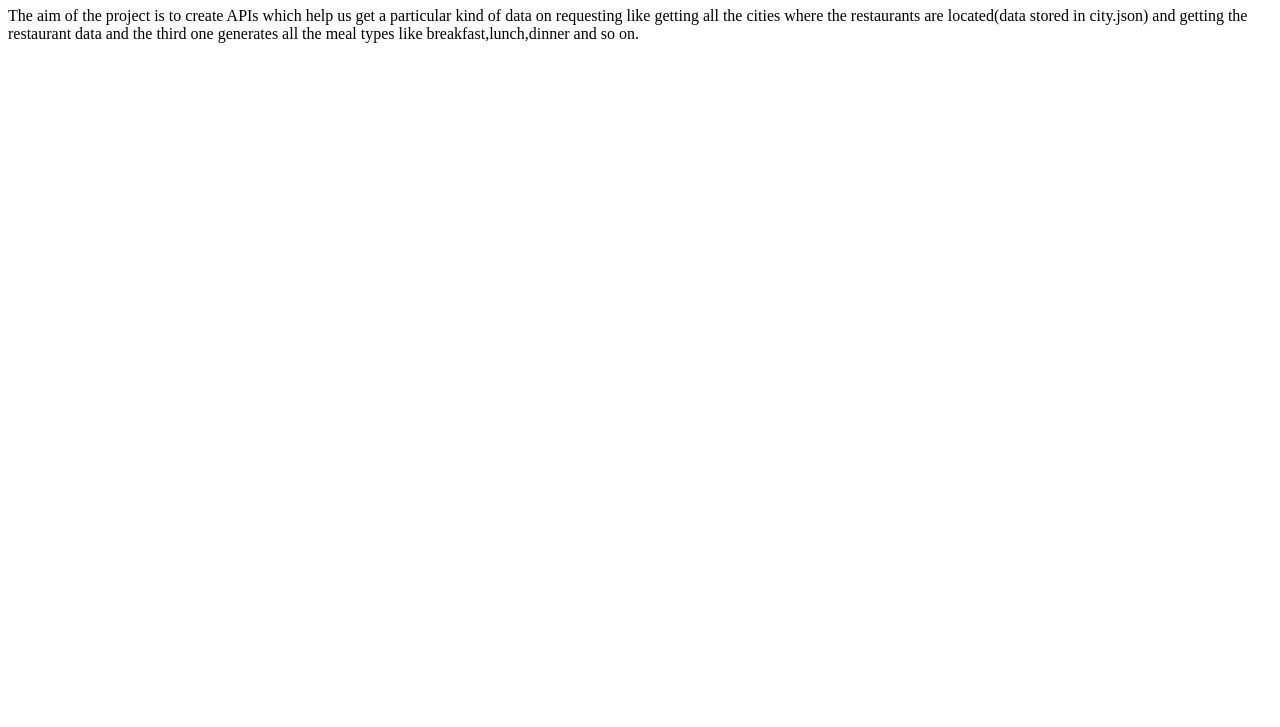
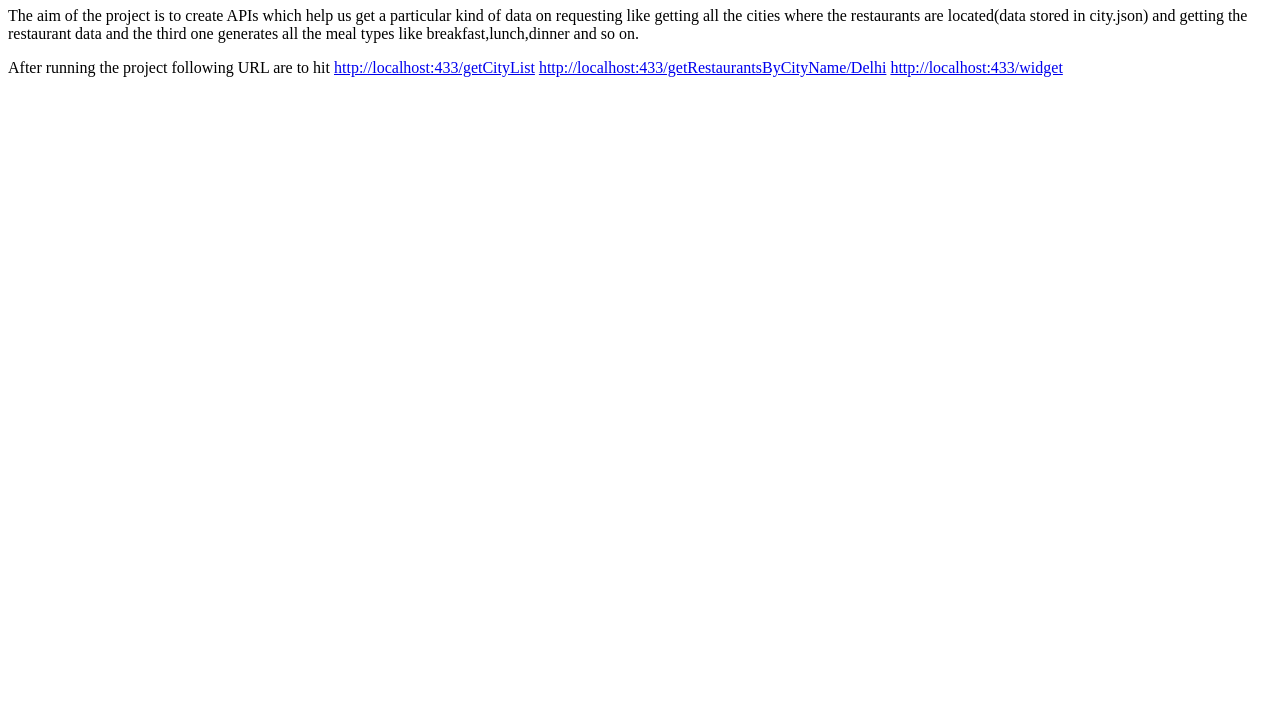
Before and after one commit to Sid-Dhawan-technocrat/Assignment5-Edu, a website: page index.html in a window 1280 px wide. Shown: the part 73-800 px from the top of the page. Drawn offline with Linux system fonts and the light colour scheme.

Commit message:
Adding some read me type text

```diff
--- a/index.html
+++ b/index.html
@@ -8,5 +8,11 @@
 <body>
     <h1>This is a NodeJS project</h1>
     <p>The aim of the project is to create APIs which help us get a particular kind of data on requesting like getting all the cities where the restaurants are located(data stored in city.json) and getting the restaurant data and the third one generates all the meal types like breakfast,lunch,dinner and so on.</p>
+    <div>
+    <span>After running the project following URL are to hit</span>
+    <a href="#">http://localhost:433/getCityList</a>
+    <a href="#">http://localhost:433/getRestaurantsByCityName/Delhi</a>
+    <a href="#">http://localhost:433/widget</a>
+</div>
 </body>
 </html>
```
